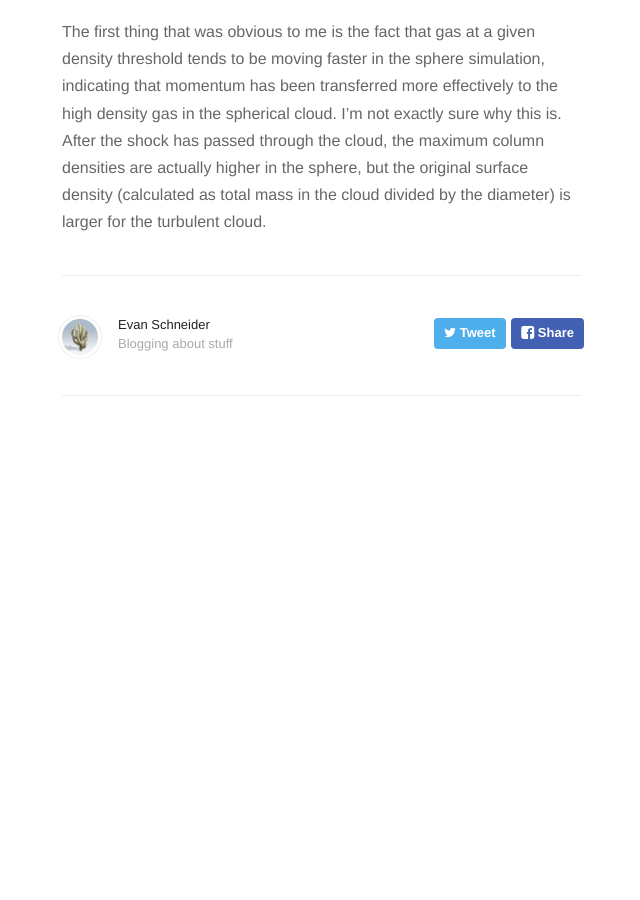
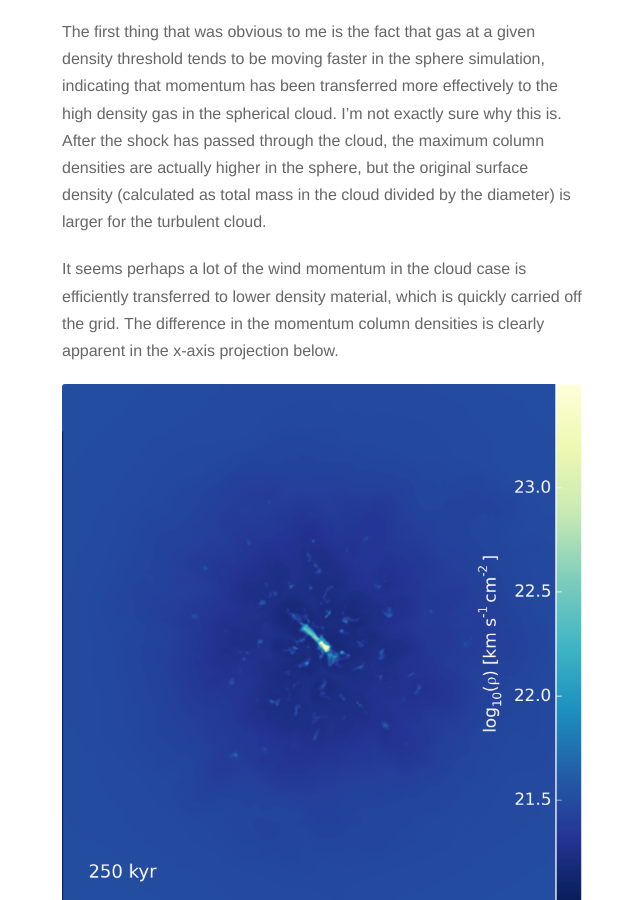
Before and after one commit to evaneschneider/site, a Jekyll site: the page built from _posts/2016-5-9-Sphere-vs-Cloud.markdown, in a window 1280 px wide and 900 px high, scrolled down 3267 px. Shown: the whole window, without its empty margins (318-958 px from the left). Built offline with Jekyll 4.4.1, drawn with Linux system fonts in a browser that asks for light colours; nearby versions of some CDN libraries; formulas are drawn with MathJax 3; before the commit the page ends 3803 px from its top, so only the background shows below that.

Commit message:
new plots

```diff
--- a/_posts/2016-5-9-Sphere-vs-Cloud.markdown
+++ b/_posts/2016-5-9-Sphere-vs-Cloud.markdown
@@ -39,3 +39,10 @@ more effectively to the high density gas in the spherical cloud. I'm not exactly
 After the shock has passed through the cloud, the maximum column densities are actually higher
 in the sphere, but the original surface density (calculated as total mass in the cloud divided
 by the diameter) is larger for the turbulent cloud.
+
+It seems perhaps a lot of the wind momentum in the cloud case is efficiently transferred to lower
+density material, which is quickly carried off the grid. The difference in the momentum column
+densities is clearly apparent in the x-axis projection below.
+
+<img src="{{ site.url }}assets/images/050916_swn1_mvsd_250.png">
+<img src="{{ site.url }}assets/images/050916_cwn1_mvsd_250.png">
```
Also changed, not shown: assets/images/050916_cwn1_mvsd_250.png (added), assets/images/050916_swn1_mvsd_250.png (added).
